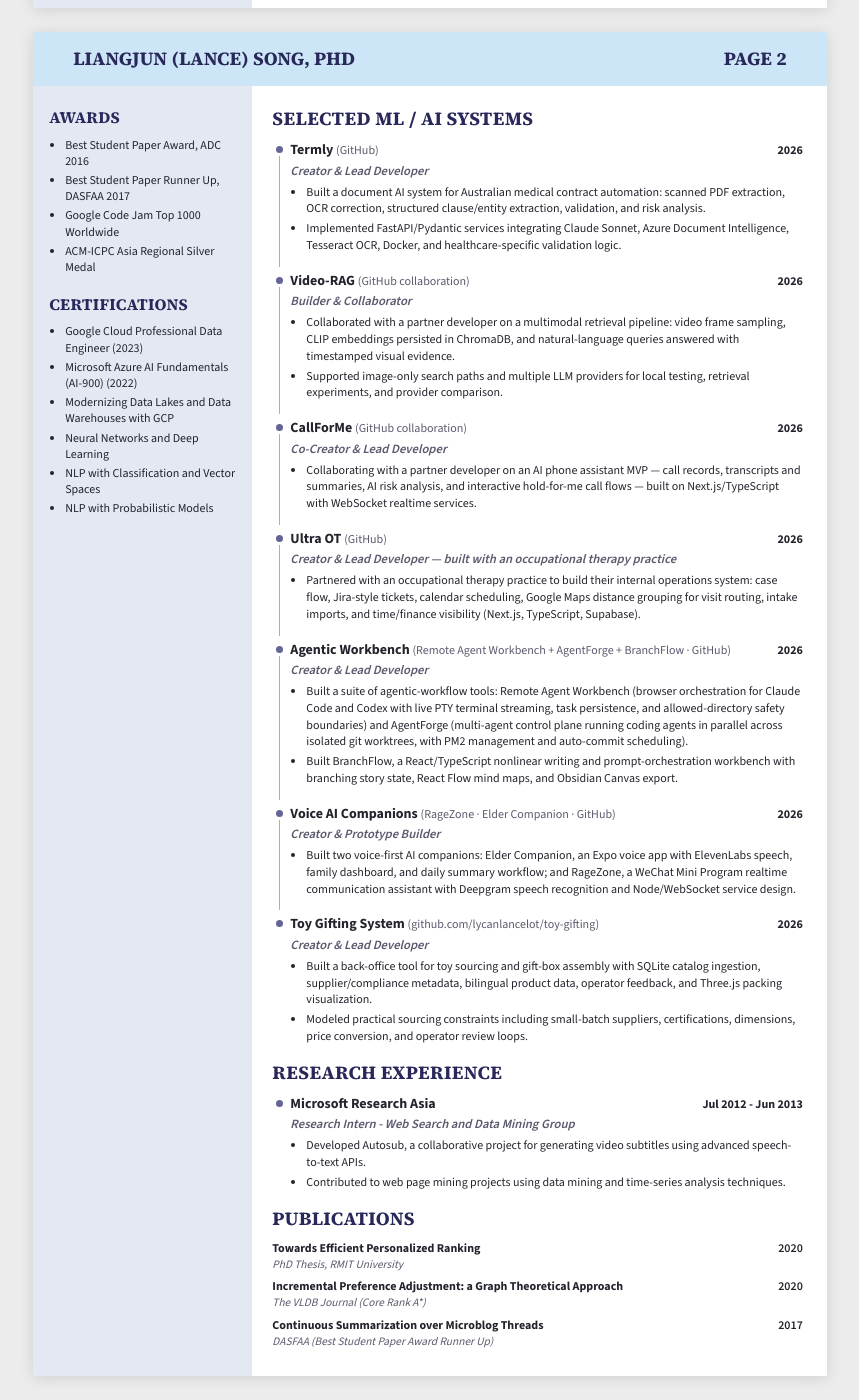
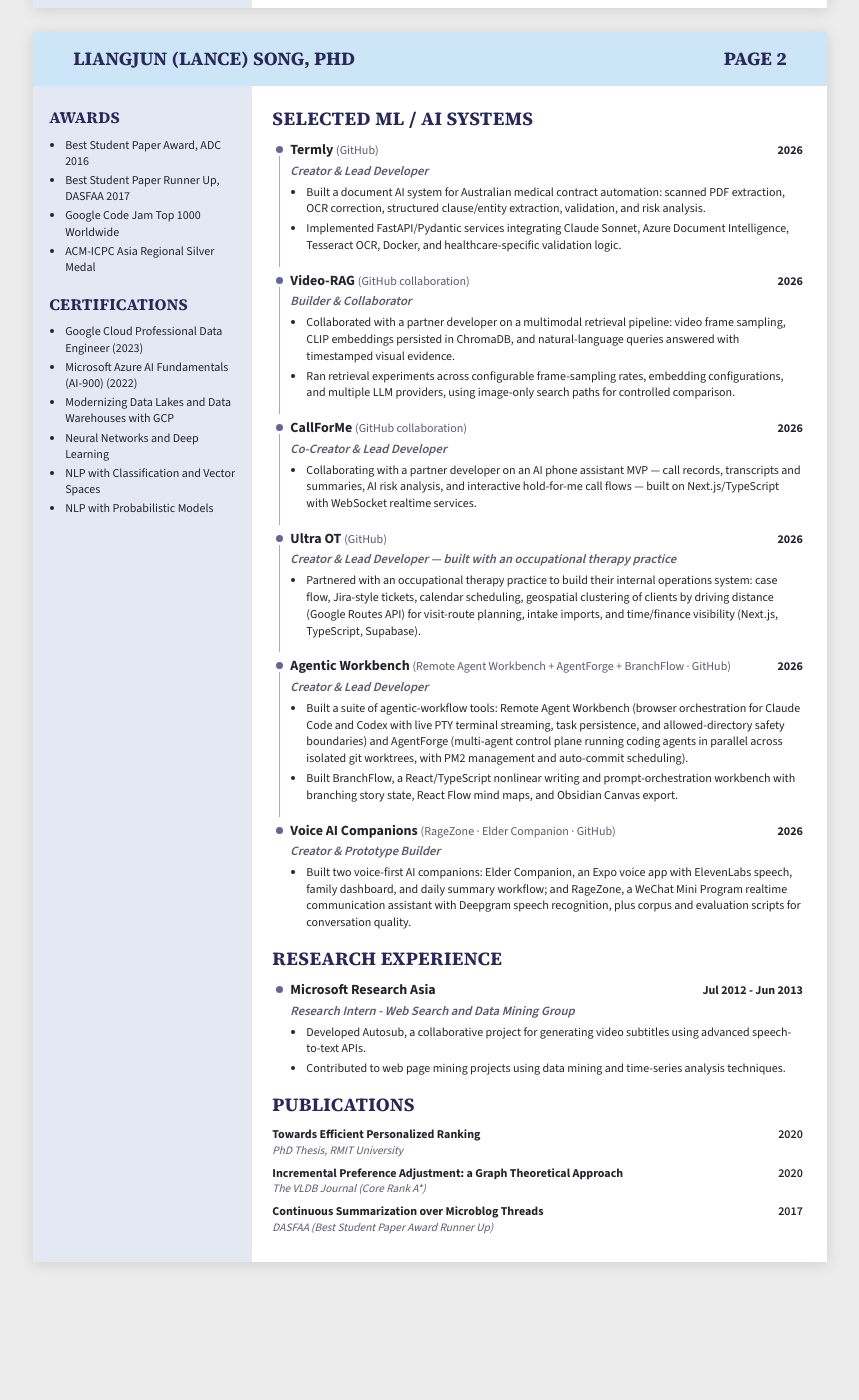
Before and after one commit to lycanlancelot/lycanlancelot.github.io, a Jekyll site: the page cv.html, which Jekyll copies as it is, in a window 1280 px wide and 1400 px high, scrolled down 1558 px. Shown: the whole window, without its empty margins (210-1069 px from the left). Built offline with Jekyll 4.4.1, drawn with Linux system fonts in a browser that asks for light colours; after the commit the page ends 2844 px from its top, so only the background shows below that.

Commit message:
refactor: drop Toy Gifting, sharpen DS framing in project bullets
- Video-RAG: retrieval experiments across sampling rates, embedding
  configs, and providers with controlled comparison
- Ultra OT: geospatial clustering by driving distance (Google Routes)
- Voice AI Companions: corpus and evaluation scripts for quality

```diff
--- a/cv.html
+++ b/cv.html
@@ -550,7 +550,7 @@
           <div class="tl-role">Builder &amp; Collaborator</div>
           <ul>
             <li>Collaborated with a partner developer on a multimodal retrieval pipeline: video frame sampling, CLIP embeddings persisted in ChromaDB, and natural-language queries answered with timestamped visual evidence.</li>
-            <li>Supported image-only search paths and multiple LLM providers for local testing, retrieval experiments, and provider comparison.</li>
+            <li>Ran retrieval experiments across configurable frame-sampling rates, embedding configurations, and multiple LLM providers, using image-only search paths for controlled comparison.</li>
           </ul>
         </div>
 
@@ -572,7 +572,7 @@
           </div>
           <div class="tl-role">Creator &amp; Lead Developer — built with an occupational therapy practice</div>
           <ul>
-            <li>Partnered with an occupational therapy practice to build their internal operations system: case flow, Jira-style tickets, calendar scheduling, Google Maps distance grouping for visit routing, intake imports, and time/finance visibility (Next.js, TypeScript, Supabase).</li>
+            <li>Partnered with an occupational therapy practice to build their internal operations system: case flow, Jira-style tickets, calendar scheduling, geospatial clustering of clients by driving distance (Google Routes API) for visit-route planning, intake imports, and time/finance visibility (Next.js, TypeScript, Supabase).</li>
           </ul>
         </div>
 
@@ -595,21 +595,10 @@
           </div>
           <div class="tl-role">Creator &amp; Prototype Builder</div>
           <ul>
-            <li>Built two voice-first AI companions: Elder Companion, an Expo voice app with ElevenLabs speech, family dashboard, and daily summary workflow; and RageZone, a WeChat Mini Program realtime communication assistant with Deepgram speech recognition and Node/WebSocket service design.</li>
+            <li>Built two voice-first AI companions: Elder Companion, an Expo voice app with ElevenLabs speech, family dashboard, and daily summary workflow; and RageZone, a WeChat Mini Program realtime communication assistant with Deepgram speech recognition, plus corpus and evaluation scripts for conversation quality.</li>
           </ul>
         </div>
 
-        <div class="tl-entry">
-          <div class="tl-head">
-            <div class="company">Toy Gifting System <span class="muted-inline">(github.com/lycanlancelot/toy-gifting)</span></div>
-            <div class="dates">2026</div>
-          </div>
-          <div class="tl-role">Creator &amp; Lead Developer</div>
-          <ul>
-            <li>Built a back-office tool for toy sourcing and gift-box assembly with SQLite catalog ingestion, supplier/compliance metadata, bilingual product data, operator feedback, and Three.js packing visualization.</li>
-            <li>Modeled practical sourcing constraints including small-batch suppliers, certifications, dimensions, price conversion, and operator review loops.</li>
-          </ul>
-        </div>
       </div>
 
       <div class="spacer"></div>
```
Also changed, not shown: cv-ds.html (+3 -14 lines).
